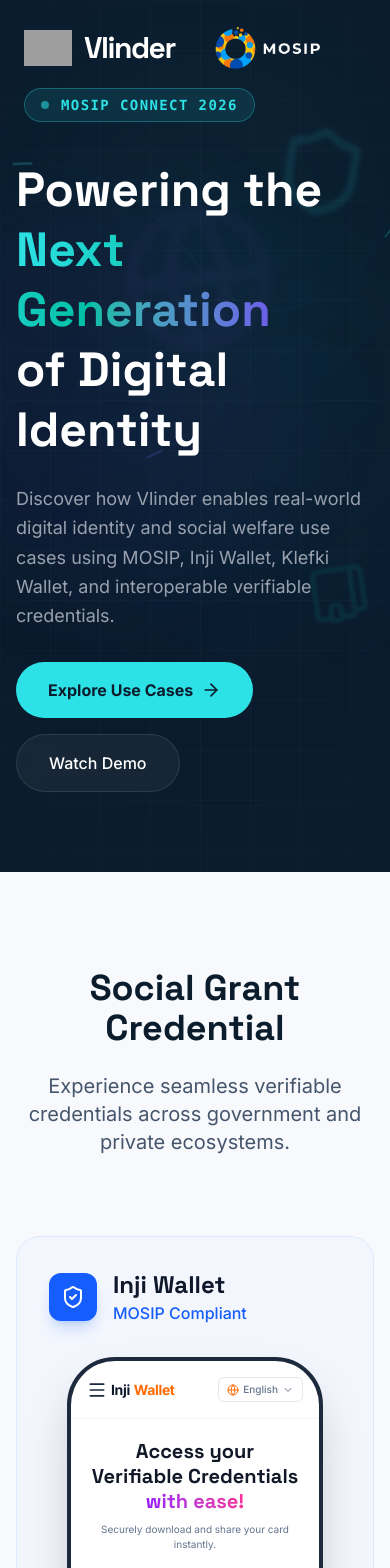
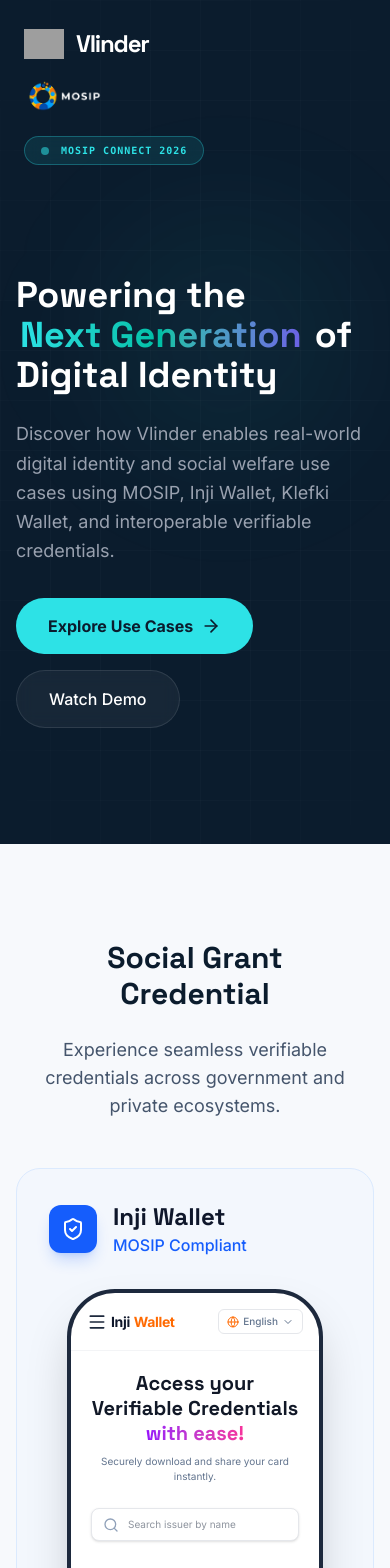
Before and after one commit to kishorekumarj79/Landing-Page, a React (Vite) app: page / in a window 390 px wide. Shown: the top 1568 px of the page. Built offline with nearby package versions, Linux system fonts and the light colour scheme; grey boxes are pictures that could not be loaded.

Commit message:
fix: added mobile optimisation

```diff
--- a/src/components/Compatibility.jsx
+++ b/src/components/Compatibility.jsx
@@ -34,9 +34,8 @@
                     </p>
                 </motion.div>
 
-                {/* VISUAL FIX: Static Circular Layout with Animated Lines */}
-                <div className="relative h-[600px] w-full max-w-5xl mx-auto flex items-center justify-center">
-
+                {/* DESKTOP: Static Circular Layout (md+) */}
+                <div className="hidden md:flex relative h-[600px] w-full max-w-5xl mx-auto items-center justify-center">
                     {/* Animated Rings Background */}
                     <div className="absolute w-[300px] h-[300px] rounded-full border border-dashed border-secondary/20 animate-[spin_40s_linear_infinite]" />
                     <div className="absolute w-[500px] h-[500px] rounded-full border border-dashed border-gray-200 animate-[spin_60s_linear_infinite_reverse]" />
@@ -44,13 +43,12 @@
                     {/* Connection Lines Layer */}
                     <svg className="absolute inset-0 w-full h-full pointer-events-none z-0">
                         {ecosystems.map((_, index) => {
-                            const angle = (index * 72 * Math.PI) / 180 - (Math.PI / 2); // Start from top (-90deg)
-                            const x2 = 50 + (Math.cos(angle) * 40); // 40% radius (approx 200px / 500px)
+                            const angle = (index * 72 * Math.PI) / 180 - (Math.PI / 2);
+                            const x2 = 50 + (Math.cos(angle) * 40);
                             const y2 = 50 + (Math.sin(angle) * 40);
 
                             return (
                                 <g key={index}>
-                                    {/* Base Line */}
                                     <line
                                         x1="50%" y1="50%"
                                         x2={`${x2}%`} y2={`${y2}%`}
@@ -58,7 +56,6 @@
                                         strokeWidth="2"
                                         strokeDasharray="4 4"
                                     />
-                                    {/* Pulsing Data Packet */}
                                     <circle r="3" fill="#6C5CE7">
                                         <animateMotion
                                             dur="3s"
@@ -72,24 +69,18 @@
                     </svg>
 
                     {/* Central Hub */}
-                    <motion.div
-                        initial={{ scale: 0.8, opacity: 0 }}
-                        whileInView={{ scale: 1, opacity: 1 }}
-                        className="relative z-20"
-                    >
+                    <div className="relative z-20">
                         <div className="absolute inset-0 bg-secondary/20 rounded-full blur-xl animate-pulse" />
                         <div className="w-40 h-40 bg-white rounded-full shadow-2xl flex flex-col items-center justify-center border-4 border-secondary/10 relative z-20">
                             <div className="text-3xl font-bold font-display text-secondary tracking-tighter">Klefki</div>
                             <div className="text-xs text-slate-400 font-medium tracking-widest uppercase mt-1">Universal</div>
                         </div>
-                    </motion.div>
+                    </div>
 
-                    {/* Orbiting Planets (Positioned Absolutely) */}
+                    {/* Orbiting Planets */}
                     {ecosystems.map((item, index) => {
                         const angle = (index * 72 * Math.PI) / 180 - (Math.PI / 2);
-                        const radius = 220; // px
-                        // Since we are inside a flex-center container, we can use simple trigonometry from center
-                        // We need to translate from center 0,0
+                        const radius = 220;
                         const x = Math.cos(angle) * radius;
                         const y = Math.sin(angle) * radius;
 
@@ -103,11 +94,32 @@
                             >
                                 <div className={`w-28 h-28 ${item.bg} ${item.border} border rounded-2xl shadow-lg flex flex-col items-center justify-center backdrop-blur-md hover:scale-110 transition-transform cursor-pointer group bg-white/80`}>
                                     <item.icon className={`w-8 h-8 ${item.color} mb-2 group-hover:rotate-12 transition-transform`} />
-                                    <span className={`text-sm font-bold ${item.color}`}>{item.name}</span>
+                                    <span className={`text-[10px] font-bold ${item.color} px-2`}>{item.name}</span>
                                 </div>
                             </motion.div>
                         );
                     })}
+                </div>
+
+                {/* MOBILE: Clean Grid Layout (below md) */}
+                <div className="md:hidden grid grid-cols-1 sm:grid-cols-2 gap-4">
+                    {ecosystems.map((item, index) => (
+                        <motion.div
+                            key={index}
+                            initial={{ opacity: 0, scale: 0.9 }}
+                            whileInView={{ opacity: 1, scale: 1 }}
+                            transition={{ delay: index * 0.1 }}
+                            className={`p-6 ${item.bg} ${item.border} border rounded-2xl flex flex-col items-center gap-3 bg-white/50 backdrop-blur-sm`}
+                        >
+                            <item.icon className={`w-10 h-10 ${item.color}`} />
+                            <span className={`text-sm font-bold ${item.color}`}>{item.name}</span>
+                        </motion.div>
+                    ))}
+                    {/* Mobile Central Hub Indicator */}
+                    <div className="col-span-1 sm:col-span-2 mt-8 p-6 bg-secondary/5 rounded-2xl border border-secondary/10">
+                        <div className="text-2xl font-bold font-display text-secondary">Klefki Hub</div>
+                        <p className="text-xs text-slate-500 uppercase tracking-widest mt-1">Universal Interoperability</p>
+                    </div>
                 </div>
             </div>
         </section>
--- a/src/components/Hero.jsx
+++ b/src/components/Hero.jsx
@@ -70,63 +70,54 @@
             {/* Integrated Top Banner */}
             <div className="absolute top-0 left-0 w-full z-20 p-6 md:p-10">
                 <div className="flex flex-col gap-4">
-                    <div className="flex items-center gap-8">
+                    <div className="flex flex-col md:flex-row items-start md:items-center gap-4 md:gap-8">
                         <div className="flex items-center gap-3">
-                            {/* Vlinder Logo from User URL */}
                             <img
                                 src="https://s3.ap-south-1.amazonaws.com/io.vlinder.logos/vlinder-logo.png"
                                 alt="Vlinder Logo"
-                                className="w-12 h-12 object-contain"
+                                className="w-10 h-10 md:w-12 md:h-12 object-contain"
                             />
-                            <div className="text-3xl font-display font-bold text-white tracking-tighter">Vlinder</div>
+                            <div className="text-2xl md:text-3xl font-display font-bold text-white tracking-tighter">Vlinder</div>
                         </div>
-                        <div className="h-10 w-px bg-white/20 hidden md:block"></div> {/* Vertical Divider */}
+                        <div className="hidden md:block h-10 w-px bg-white/20"></div> {/* Vertical Divider */}
                         <div className="flex items-center gap-3">
                             <img
                                 src={mosipLogo}
                                 alt="MOSIP Logo"
-                                className="h-12 object-contain"
+                                className="h-8 md:h-12 object-contain"
                             />
                         </div>
                     </div>
 
-                    {/* MOSIP Connect 2026 Badge on second line */}
                     <motion.div
                         initial={{ opacity: 0, x: -20 }}
                         animate={{ opacity: 1, x: 0 }}
                         transition={{ delay: 0.5 }}
-                        className="inline-flex items-center px-4 py-1.5 rounded-full bg-accent/10 border border-accent/30 backdrop-blur-md w-fit"
+                        className="inline-flex items-center px-4 py-1.5 rounded-full bg-accent/10 border border-accent/30 backdrop-blur-md w-fit mt-2 md:mt-0"
                     >
                         <span className="w-2 h-2 rounded-full bg-accent mr-3 animate-pulse" />
-                        <span className="text-accent font-mono text-sm tracking-widest uppercase font-bold">MOSIP Connect 2026</span>
+                        <span className="text-accent font-mono text-[10px] md:text-sm tracking-widest uppercase font-bold text-center">MOSIP Connect 2026</span>
                     </motion.div>
                 </div>
             </div>
 
             {/* Animated Background Elements */}
-            <div className="absolute inset-0 pointer-events-none">
+            <div className="absolute inset-0 pointer-events-none overflow-hidden">
                 <div className="absolute top-0 left-0 w-full h-full bg-[radial-gradient(ellipse_at_top,_var(--tw-gradient-stops))] from-secondary/20 via-primary to-primary" />
-                <div className="absolute top-1/4 left-1/4 w-96 h-96 bg-accent/5 rounded-full blur-3xl animate-pulse" />
-                <div className="absolute bottom-1/3 right-1/4 w-96 h-96 bg-secondary/10 rounded-full blur-3xl animate-pulse delay-1000" />
+
+                {/* Simplified Blurs for performance */}
+                <div className="absolute top-1/4 left-1/4 w-64 md:w-96 h-64 md:h-96 bg-accent/5 rounded-full blur-3xl" />
 
                 {/* Network Grid Overlay */}
                 <div className="absolute inset-0 bg-[linear-gradient(rgba(255,255,255,0.02)_1px,transparent_1px),linear-gradient(90deg,rgba(255,255,255,0.02)_1px,transparent_1px)] bg-[size:50px_50px] [mask-image:radial-gradient(ellipse_at_center,black_60%,transparent_100%)]" />
 
-                {/* Innovative Data Flow */}
+                {/* Innovative Data Flow - Hidden on small mobile */}
+                <div className="hidden sm:block">
                     <DataFlow />
+                </div>
 
-                {/* Floating Innovative Elements */}
-                <motion.div
-                    animate={{
-                        y: [-20, 20],
-                        opacity: [0.3, 0.6, 0.3],
-                        scale: [1, 1.1, 1]
-                    }}
-                    transition={{ duration: 5, repeat: Infinity, ease: "easeInOut" }}
-                    className="absolute top-20 right-[15%] w-64 h-64 bg-accent/10 rounded-full blur-[100px] z-0"
-                />
-
-                {/* Floating Tech Symbols */}
+                {/* Floating Tech Symbols - Only on Desktop for performance */}
+                <div className="hidden lg:block">
                     <motion.div
                         animate={{ y: [0, -40, 0], x: [0, 20, 0], rotate: [0, 10, 0] }}
                         transition={{ duration: 15, repeat: Infinity, ease: "linear" }}
@@ -148,18 +139,10 @@
                     >
                         <Wallet className="w-16 h-16 text-highlight" />
                     </motion.div>
-
-                <motion.div
-                    animate={{
-                        x: [-30, 30],
-                        opacity: [0.2, 0.4, 0.2],
-                    }}
-                    transition={{ duration: 7, repeat: Infinity, ease: "easeInOut", delay: 1 }}
-                    className="absolute bottom-40 left-[10%] w-80 h-80 bg-secondary/10 rounded-full blur-[120px] z-0"
-                />
+                </div>
             </div>
 
-            <div className="max-w-7xl mx-auto px-4 sm:px-6 lg:px-8 relative z-10 w-full pt-20">
+            <div className="max-w-7xl mx-auto px-4 sm:px-6 lg:px-8 relative z-10 w-full pt-40 md:pt-20">
                 <div className="grid lg:grid-cols-2 gap-12 items-center">
                     {/* Text Content */}
                     <motion.div
@@ -169,11 +152,11 @@
                         className="text-left"
                     >
 
-                        <h1 className="text-5xl md:text-7xl font-display font-bold leading-tight text-white mb-6">
+                        <h1 className="text-4xl sm:text-5xl md:text-7xl font-display font-bold leading-[1.1] text-white mb-6">
                             Powering the <br />
-                            <span className="text-transparent bg-clip-text bg-gradient-to-r from-accent via-highlight to-secondary">
+                            <span className="text-transparent bg-clip-text bg-gradient-to-r from-accent via-highlight to-secondary px-1">
                                 Next Generation
-                            </span> <br />
+                            </span> <br className="hidden sm:block" />
                             of Digital Identity
                         </h1>
 
--- a/src/components/Wallets.jsx
+++ b/src/components/Wallets.jsx
@@ -7,16 +7,16 @@
     return (
         <section id="demos" className="py-24 bg-surface relative overflow-hidden">
             <div className="max-w-7xl mx-auto px-4 sm:px-6 lg:px-8">
-                <div className="text-center mb-20">
+                <div className="text-center mb-12 md:mb-20">
                     <motion.h2
                         initial={{ opacity: 0, y: 20 }}
                         whileInView={{ opacity: 1, y: 0 }}
-                        viewport={{ once: true }}
-                        className="text-4xl md:text-5xl font-display font-bold text-primary mb-6"
+                        viewport={{ once: true, margin: "-100px" }}
+                        className="text-3xl md:text-5xl font-display font-bold text-primary mb-6 px-4"
                     >
                         Social Grant Credential
                     </motion.h2>
-                    <p className="text-xl text-slate-600 max-w-3xl mx-auto">
+                    <p className="text-lg md:text-xl text-slate-600 max-w-3xl mx-auto px-4">
                         Experience seamless verifiable credentials across government and private ecosystems.
                     </p>
                 </div>
```
Lines whose indentation alone changed are shown as unchanged.
